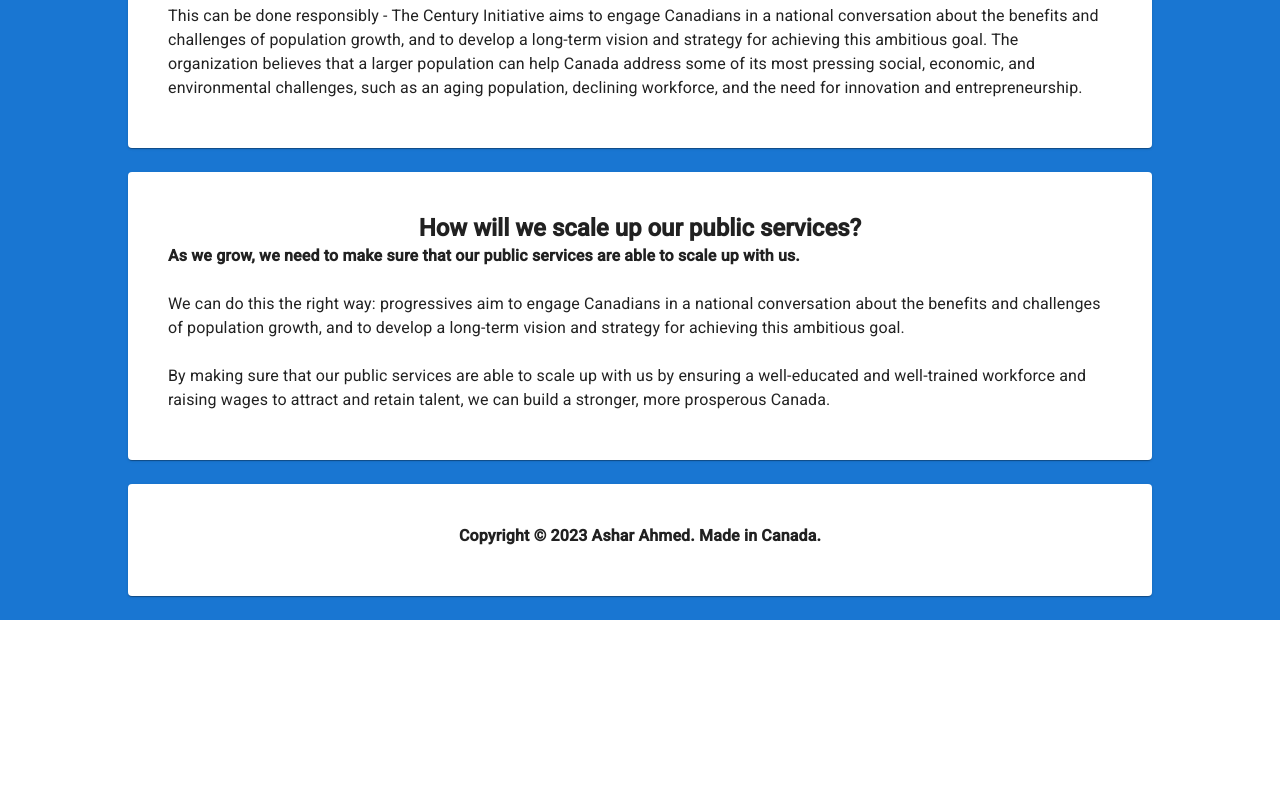
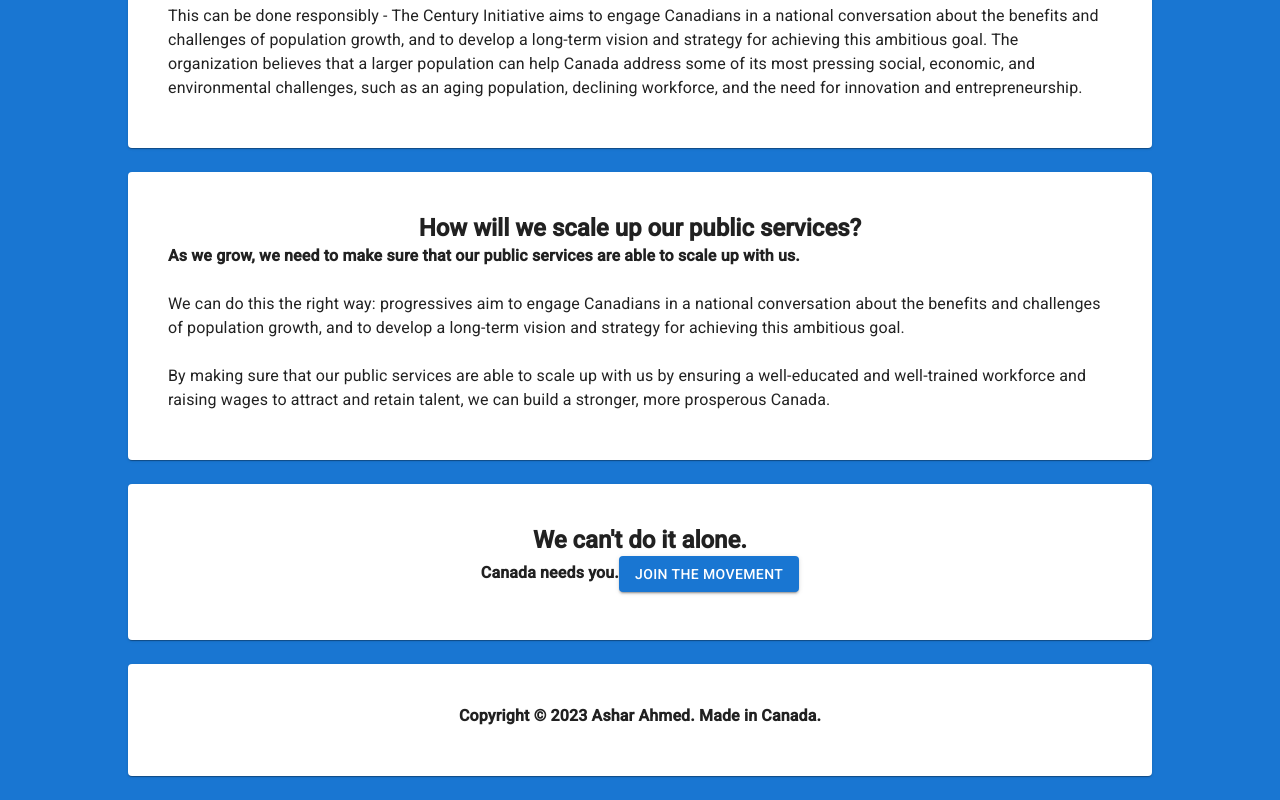
Before and after one commit to asharahmed/centuryapp, a Next.js app: page / in a window 1280 px wide. Shown: the part 1906-2706 px from the top of the page. Before the commit the page ends 2526 px from the top, so only its background shows below. Built offline with nearby package versions, Linux system fonts and the light colour scheme.

Commit message:
initial commit

```diff
--- a/src/pages/index.js
+++ b/src/pages/index.js
@@ -243,6 +243,18 @@ function App() {
 
       <Card className={`${classes.card} ${classes.bounce}`}>
         <CardContent style={{display: 'flex', flexDirection: 'column', alignItems: 'center'}}>
+          <Typography variant="h5" component="h2" className={classes.title}>
+            <b> We can't do it alone.</b>
+            </Typography>
+          <Typography variant="body1" component="p">
+            <b>Canada needs you.</b>
+            <Button variant="contained" color="primary" href="https://www.centuryinitiative.ca/">Join the Movement</Button>
+            </Typography>
+            </CardContent>
+      </Card>
+
+      <Card className={`${classes.card} ${classes.bounce}`}>
+        <CardContent style={{display: 'flex', flexDirection: 'column', alignItems: 'center'}}>
           <Typography variant="body1" component="p">
             <a href="https://aahmed.ca"><b>Copyright © 2023 Ashar Ahmed. Made in Canada.</b></a>
             </Typography>
```
